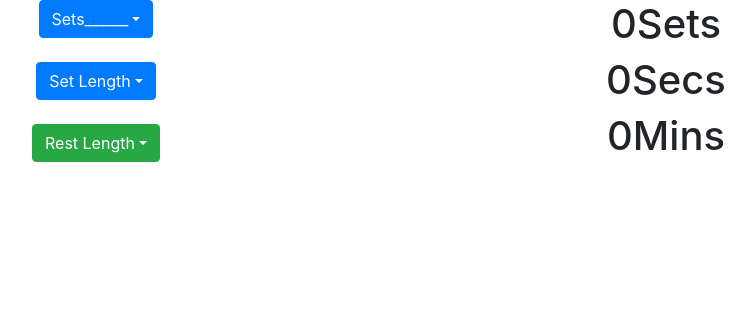
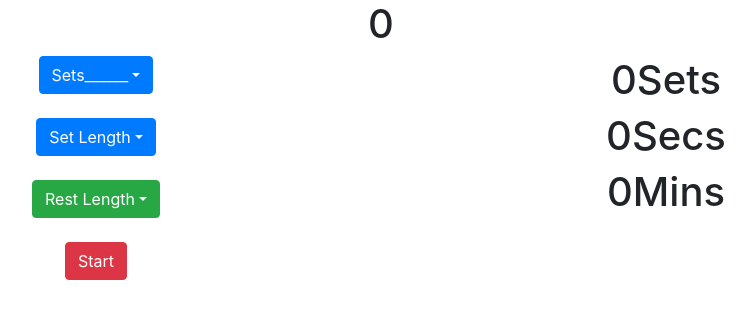
Before and after one commit to JTLaMarre/HiitTimer, a React (Create React App) app in the folder client/: page / in a window 1280 px wide. Shown: the top 318 px of the page, without its empty margins (259-1014 px from the left). Built offline with nearby package versions, Linux system fonts and the light colour scheme.

Commit message:
started setup for a timer display and a start button

```diff
--- a/client/src/App.js
+++ b/client/src/App.js
@@ -10,18 +10,27 @@ import RestLength from './components/restLength';
 import SetDisplay from './components/sets';
 import SecsDisplay from './components/secs';
 import MinDisplay from './components/min';
+import TimeDisplay from './components/timeDisplay';
+import StartTimer from './components/startTimer';
 import SetsContextProvider from './context/sets.js';
 import SecsContextProvider from './context/setSecs';
-import MinContextProvider from './context/min'
+import MinContextProvider from './context/min';
+import TimeContextProvider from './context/time';
 
 
 function App() {
   return (
     <div className="App">
+    <TimeContextProvider>
     <SetsContextProvider>
     <SecsContextProvider>
     <MinContextProvider>
       <Container>
+      <Row>
+        <Col>
+          <TimeDisplay/>
+        </Col>
+      </Row>
         <Row>
           <Col>
             <Sets />
@@ -29,6 +38,8 @@ function App() {
             <SetLength />
             <br/>
             <RestLength />
+            <br/>
+            <StartTimer/>
           </Col>
           <Col>
             <SetDisplay />
@@ -40,6 +51,7 @@ function App() {
     </MinContextProvider>
     </SecsContextProvider>
     </SetsContextProvider>
+    </TimeContextProvider>
     </div>
   );
 }
--- a/client/src/components/restLength.js
+++ b/client/src/components/restLength.js
@@ -7,7 +7,7 @@ import {minContext} from '../context/min'
 
 const RestLength = () => {
 
-    const nums = [1,2,3,4,5]
+    const nums = [0,1,2,3,4,5]
     const{setMin}=useContext(minContext)
     const howLong = (num) => {
         setMin(num)
--- a/client/src/components/setLength.js
+++ b/client/src/components/setLength.js
@@ -7,7 +7,7 @@ import {secsContext} from '../context/setSecs'
 
 const SetLength = () => {
 
-    const nums = [10,15,20,25,30,35,40,45,50,60,90,120]
+    const nums = [0,10,15,20,25,30,35,40,45,50,60,90,120]
     const {setSecs} =useContext(secsContext)
     const howLong = (num) => {
         setSecs(num)
--- a/client/src/components/setsDrop.js
+++ b/client/src/components/setsDrop.js
@@ -7,7 +7,7 @@ import {setContext} from '../context/sets'
 
 const Sets = () => {
 
-    const nums = [1,2,3,4,5,6,7,8,9,10]
+    const nums = [0,1,2,3,4,5,6,7,8,9,10]
     const {setSets} = useContext(setContext)
 
     const howManySets = (num) => {
--- /dev/null
+++ b/client/src/components/startTimer.js
@@ -0,0 +1,13 @@
+import React,{useContext} from 'react';
+import {TimeContext} from '../context/time';
+import Button from 'react-bootstrap/Button';
+
+const StartTimer = ()=>{
+
+const{time , setTime} = useContext(TimeContext)
+
+    return(
+        <Button variant="danger">Start</Button>
+    )
+}
+export default StartTimer
--- /dev/null
+++ b/client/src/components/timeDisplay.js
@@ -0,0 +1,15 @@
+import React,{useContext} from 'react';
+import {TimeContext} from '../context/time'
+
+
+const TimeDisplay = ()=>{
+
+const {time} = useContext(TimeContext)
+
+    return(
+        <h1>
+        {time}
+        </h1>
+    )
+}
+export default TimeDisplay
--- /dev/null
+++ b/client/src/context/time.js
@@ -0,0 +1,20 @@
+import React,{createContext,useState} from 'react';
+
+export const  TimeContext = createContext();
+
+const TimeContextProvider = (props) => {
+
+    const[time, setTime]=useState(0)
+
+
+
+    return(
+        <TimeContext.Provider value={{time , setTime}}>
+
+        {props.children}
+
+        </TimeContext.Provider>
+     )
+    }
+
+    export default TimeContextProvider
```
